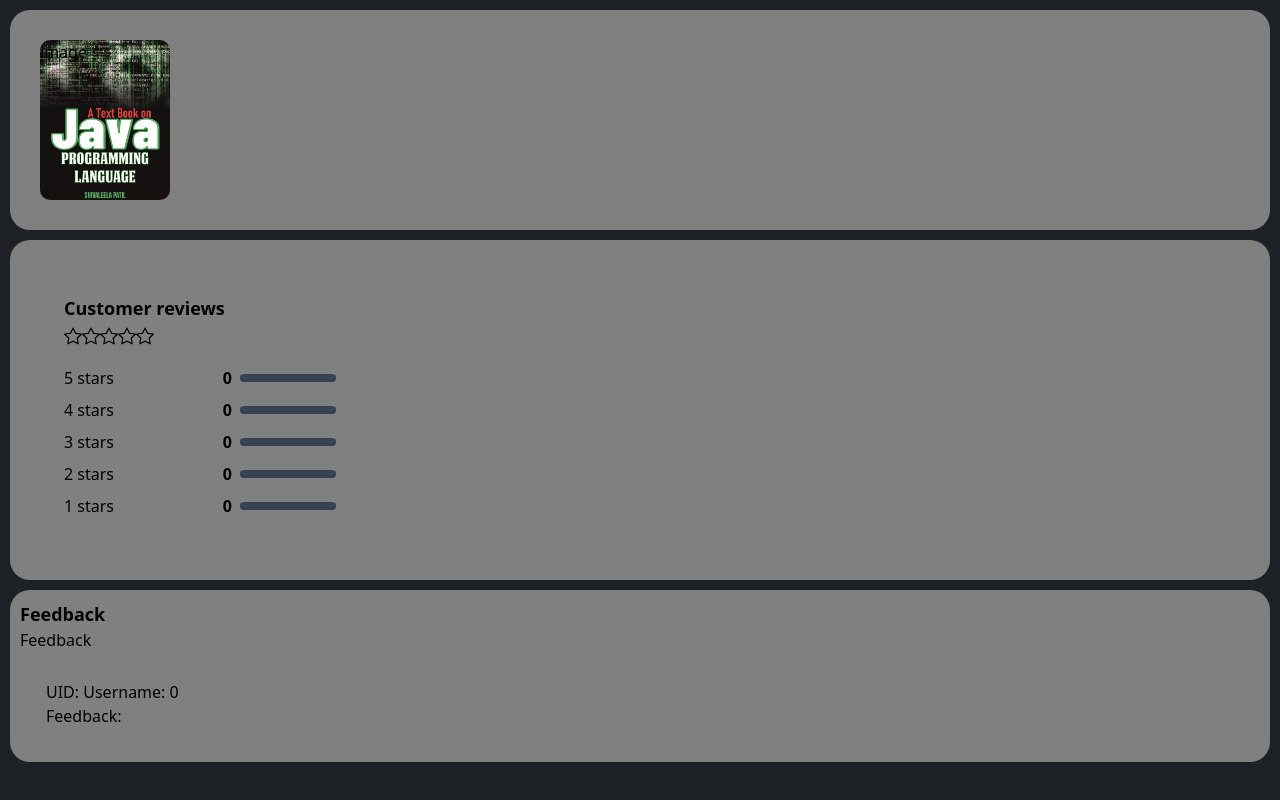
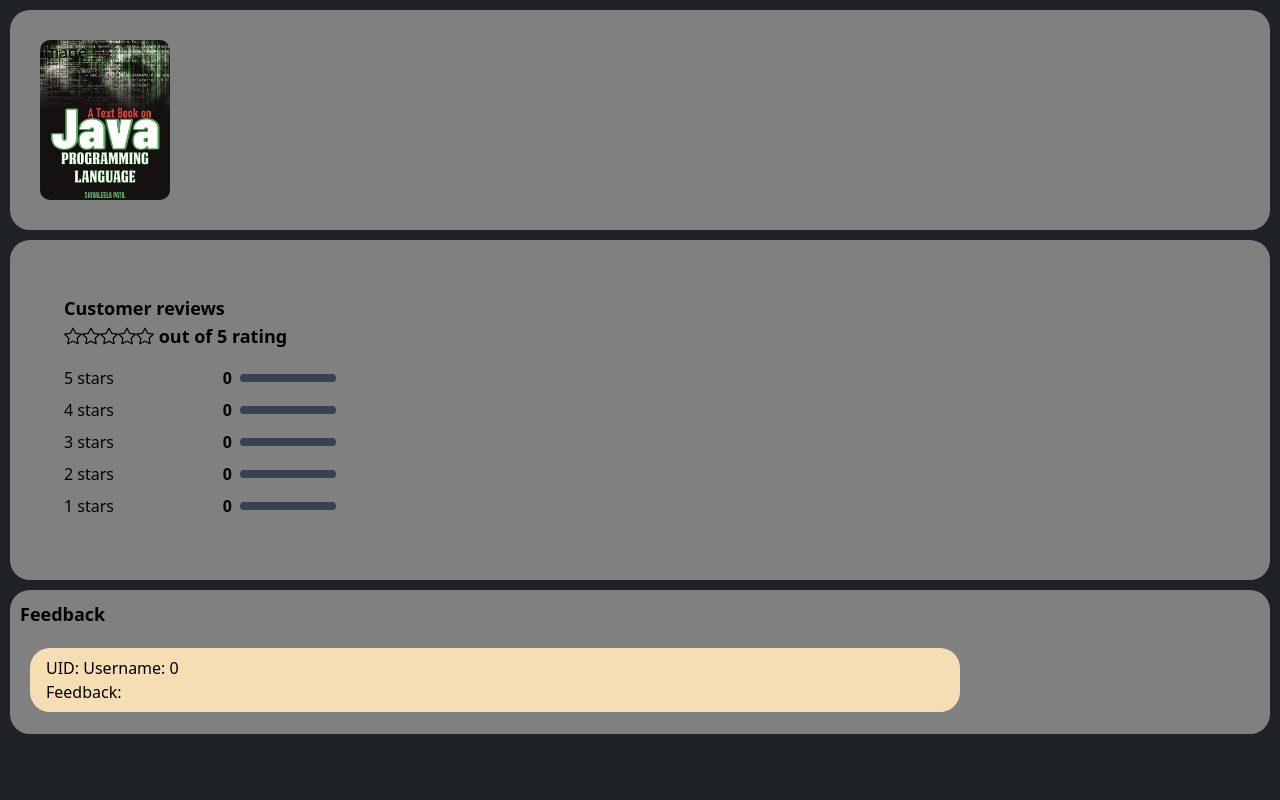
Before and after one commit to Cesa-LibraryMTI/Cesa-LibraryMTI.github.io, a PHP site: page /users/bookdetails.php in a window 1280 px wide. Run offline with PHP 8.4, Linux system fonts and the light colour scheme; the visitor is signed in with stand-in values (Sample User, id 1); data that the repository does not hold is empty.

Commit message:
give color to bookdetails

```diff
--- a/users/bookdetails.php
+++ b/users/bookdetails.php
@@ -55,6 +55,7 @@
                 padding: 0.5rem 1rem;
                 border-radius: 20px;
                 width: 100%;
+                background-color: wheat;
             }
 
             .msg-time {
@@ -226,6 +227,7 @@ while ($row = $result->fetch_assoc()) {
                 echo "<i class='bi bi-star'></i>";
             }
         }
+        echo "    $avgstars out of 5 rating";
         ?>
 
             </h1>
@@ -291,13 +293,13 @@ $result_feedback = $stmt_feedback->get_result();
 
 if ($result_feedback) {
     if ($result_feedback->num_rows > 0) {
-        echo "<h2>Feedback</h2>";
+
         while ($row_feedback = $result_feedback->fetch_assoc()) {
             $feedback = $row_feedback['feedback'];
             $username = $row_feedback['username'];
             $uid = $row_feedback['uid'];
 
-            echo "<div class='msg'><p>UID: $uid  Username: $username</p><p>Feedback: $feedback</p><div class='msg-time'>$date</div></div>";
+            echo "<div class='msg'><p>UID: $uid  Username: $username</p><p>Feedback: $feedback</p></div>";
         }
     } else {
         echo "<p>No feedback</p>";
```
